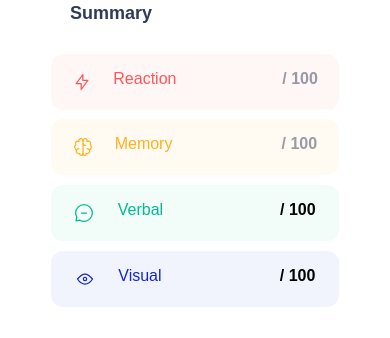
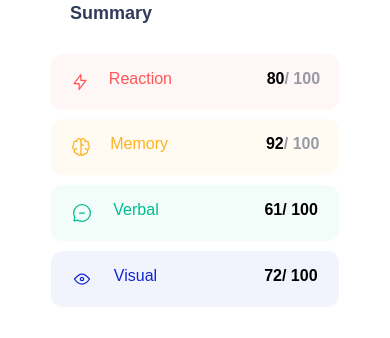
Before and after one commit to marinaongithub/result-summary-component-frontend-friday, a plain HTML site: page index.html in a window 390 px wide. Shown: the part 411-749 px from the top of the page. Drawn offline with Linux system fonts and the light colour scheme; a web font is replaced by a local one.

Commit message:
Removed background for mobile

```diff
--- a/assets/style.css
+++ b/assets/style.css
@@ -223,7 +223,7 @@ button:hover {
 @media only screen and (max-width: 735px) {
 
     html, body {
-        background-color: hsla(220, 100%, 96%, 1);
+        background-color: white;
     }
 
     .component {
--- a/index.html
+++ b/index.html
@@ -36,19 +36,19 @@
         <div class="list">
           <div class="item reaction">
             <img src="./assets/images/icon-reaction.svg" alt="lighting icon" width="20px" height="56px"><p class="name" id="red">Reaction</p>
-            <p class="num"><span class="hundred">/ 100</span></p>
+            <p class="num">80<span class="hundred">/ 100</span></p>
           </div>
           <div class="item memory">
             <img src="./assets/images/icon-memory.svg" alt="brain icon" width="20px" height="56px"><p class="name" id="yellow">Memory</p>
-            <p class="num"><span class="hundred">/ 100</span></p>
+            <p class="num">92<span class="hundred">/ 100</span></p>
           </div>
           <div class="item verbal">
             <img src="./assets/images/icon-verbal.svg" alt="speech bubble icon" width="20px" height="56px"><p class="name" id="green">Verbal</p>
-            <p class="num"><span>/ 100</span></p>
+            <p class="num">61<span>/ 100</span></p>
           </div>
           <div class="item visual">
             <img src="./assets/images/icon-visual.svg" alt="eye icon" width="20px" height="56px"><p class="name" id="blue">Visual</p>
-            <p class="num"><span>/ 100</span></p>
+            <p class="num">72<span>/ 100</span></p>
           </div>
         </div>
 
```
